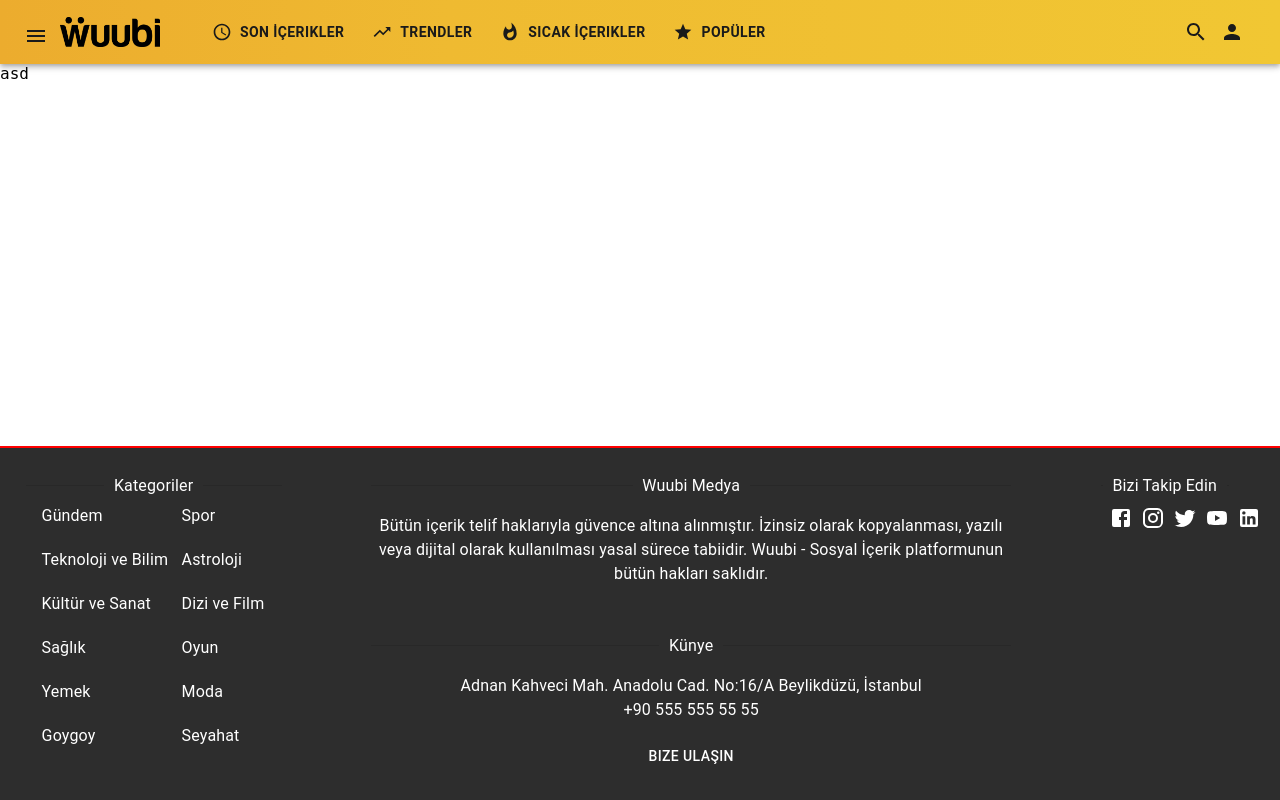
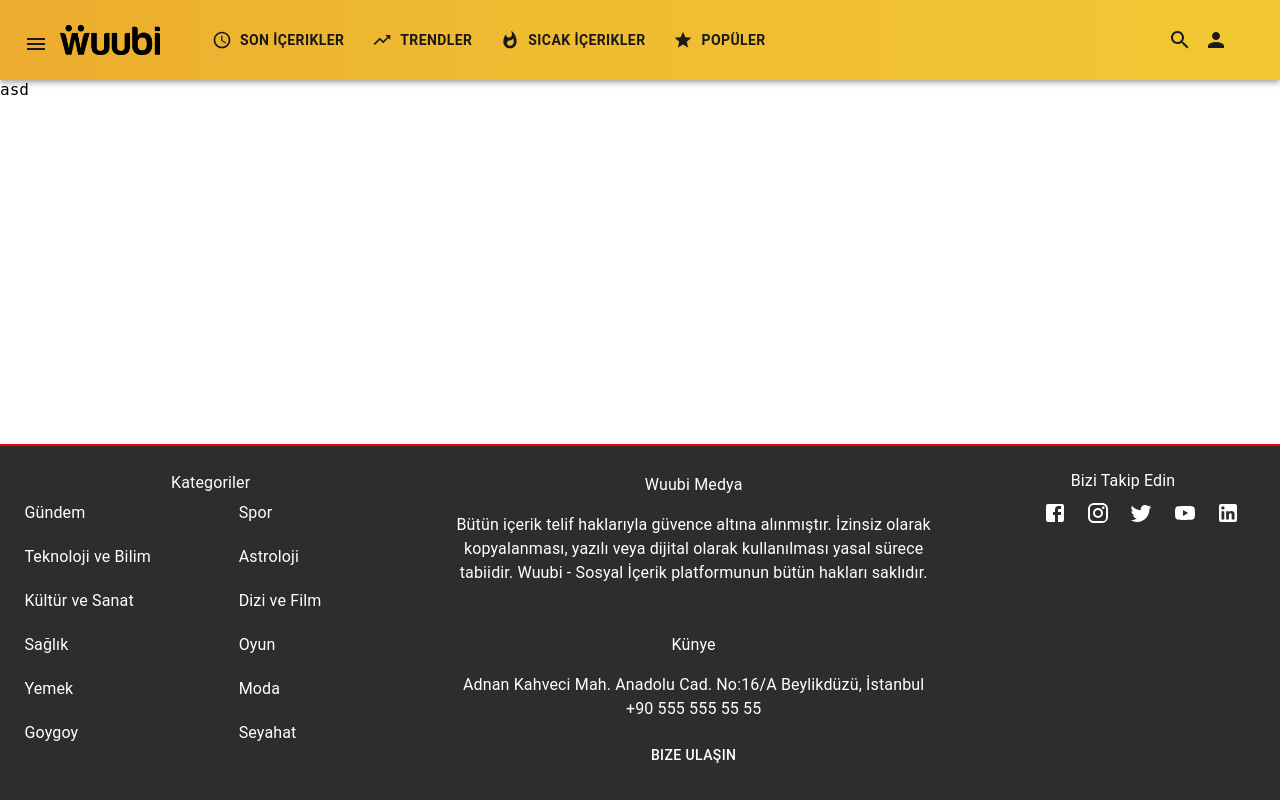
Before and after one commit to highpriv/wuubi-react, a Next.js app: page / in a window 1280 px wide. Built offline with nearby package versions, Linux system fonts and the light colour scheme.

Commit message:
footer & header done as responsive

```diff
--- a/components/Footer/Footer.jsx
+++ b/components/Footer/Footer.jsx
@@ -7,7 +7,21 @@ const Icons = require("../../assets/Icons");
 export default function Footer() {
   return (
     <div className={styles.footer}>
-      <div className={styles.categories}>
+      <Components.Grid
+        container
+        columnSpacing={{ xs: 1, sm: 2, md: 1 }}
+        sx={{ mt: 2, mb: 2 }}
+      >
+        <Components.Grid
+          item
+          xs={12}
+          md={4}
+          sx={{ display: { xs: "none", sm: "none", md: "flex", lg: "flex" } }}
+        >
+          <div
+            className={styles.categories}
+            sx={{ width: { sm: "100%", md: "20%" } }}
+          >
             <Components.Divider>
               {" "}
               <Components.Typography textAlign="center">
@@ -105,6 +119,12 @@ export default function Footer() {
               </Components.Grid>
             </Components.Grid>
           </div>
+        </Components.Grid>
+        <Components.Grid
+          item
+          md={5}
+          sx={{ display: { xs: "none", sm: "none", md: "flex", lg: "flex" } }}
+        >
           <div className={styles.copyright}>
             <Components.Divider>
               <Components.Typography textAlign="center">
@@ -134,7 +154,9 @@ export default function Footer() {
               Bize Ulaşın
             </Components.Button>
           </div>
-      <div className={styles.socailMedia}>
+        </Components.Grid>
+        <Components.Grid item xs={12} md={3}>
+          <div className={styles.socialMedia}>
             <Components.Divider>
               <Components.Typography textAlign="center">
                 Bizi Takip Edin
@@ -142,7 +164,7 @@ export default function Footer() {
             </Components.Divider>
             <Components.Grid
               container
-          columnGap={1}
+              columnGap={2}
               className={styles.socialMediaIcons}
               columnSpacing={{ xs: 1, sm: 2, md: 3 }}
             >
@@ -173,6 +195,8 @@ export default function Footer() {
               </Components.Grid>
             </Components.Grid>
           </div>
+        </Components.Grid>
+      </Components.Grid>
     </div>
   );
 }
--- a/components/Footer/Footer.module.css
+++ b/components/Footer/Footer.module.css
@@ -4,13 +4,13 @@
   border-top: 2px solid #ff0000;
   position: absolute;
   bottom: 0;
+  margin: 0;
+  padding: 0;
   color: #fff;
-  display: flex;
-  gap: 3vw;
+  overflow: hidden;
 }
 
 .categories {
-  width: 20vw;
   padding: 2%;
   align-items: center;
   justify-content: center;
@@ -20,12 +20,15 @@
   margin: 0 auto;
 }
 .copyright {
-  width: 50vw;
   padding: 2%;
   text-align: center;
 }
 
-.socailMedia {
-  width: 10vw;
+.socialMedia {
   padding: 2%;
 }
+
+.socialMediaIcons {
+  justify-content: center;
+  align-items: center;
+}
--- a/components/Header/Header.jsx
+++ b/components/Header/Header.jsx
@@ -12,7 +12,6 @@ export default function Header() {
   const handleOpenUserMenu = (event) => {
     setAnchorElUser(event.currentTarget);
   };
-
   const handleCloseUserMenu = () => {
     setAnchorElUser(null);
   };
@@ -67,7 +66,7 @@ export default function Header() {
               sx={{
                 ml: 2,
                 color: "#AAAAAA",
-                display: { xs: "none", md: "flex" },
+                display: { xs: "flex", md: "flex" },
               }}
             >
               <Components.Typography
@@ -80,8 +79,7 @@ export default function Header() {
             <Components.Box
               sx={{
                 width: "auto",
-                maxWidth: "30vw",
-                display: { xs: "none", md: "flex" },
+                maxWidth: { xs: "75vw", md: "30vw" },
               }}
             >
               <Components.Grid
@@ -89,66 +87,88 @@ export default function Header() {
                 rowSpacing={1}
                 columnSpacing={{ xs: 1, sm: 2, md: 3 }}
               >
-                <Components.Grid item xs={6}>
+                <Components.Grid item xs={6} md={6}>
                   <Components.MenuItem>
-                    <Components.Typography textAlign="center">Gündem</Components.Typography>
+                    <Components.Typography textAlign="center">
+                      Gündem
+                    </Components.Typography>
                   </Components.MenuItem>{" "}
                 </Components.Grid>
-                <Components.Grid item xs={6}>
+                <Components.Grid item xs={6} md={6}>
                   <Components.MenuItem>
-                    <Components.Typography textAlign="center">Spor</Components.Typography>
+                    <Components.Typography textAlign="center">
+                      Spor
+                    </Components.Typography>
                   </Components.MenuItem>{" "}
                 </Components.Grid>
-                <Components.Grid item xs={6}>
+                <Components.Grid item xs={6} md={6}>
                   <Components.MenuItem>
                     <Components.Typography textAlign="center">
                       Teknoloji ve Bilim
                     </Components.Typography>
                   </Components.MenuItem>{" "}
                 </Components.Grid>
-                <Components.Grid item xs={6}>
+                <Components.Grid item xs={6} md={6}>
                   <Components.MenuItem>
-                    <Components.Typography textAlign="center">Astroloji</Components.Typography>
+                    <Components.Typography textAlign="center">
+                      Astroloji
+                    </Components.Typography>
                   </Components.MenuItem>{" "}
                 </Components.Grid>
-                <Components.Grid item xs={6}>
+                <Components.Grid item xs={6} md={6}>
                   <Components.MenuItem>
-                    <Components.Typography textAlign="center">Kültür ve Sanat</Components.Typography>
+                    <Components.Typography textAlign="center">
+                      Kültür ve Sanat
+                    </Components.Typography>
                   </Components.MenuItem>{" "}
                 </Components.Grid>
-                <Components.Grid item xs={6}>
+                <Components.Grid item xs={6} md={6}>
                   <Components.MenuItem>
-                    <Components.Typography textAlign="center">Dizi ve Film</Components.Typography>
+                    <Components.Typography textAlign="center">
+                      Dizi ve Film
+                    </Components.Typography>
                   </Components.MenuItem>{" "}
                 </Components.Grid>
-                <Components.Grid item xs={6}>
+                <Components.Grid item xs={6} md={6}>
                   <Components.MenuItem>
-                    <Components.Typography textAlign="center">Sağlık</Components.Typography>
+                    <Components.Typography textAlign="center">
+                      Sağlık
+                    </Components.Typography>
                   </Components.MenuItem>{" "}
                 </Components.Grid>
-                <Components.Grid item xs={6}>
+                <Components.Grid item xs={6} md={6}>
                   <Components.MenuItem>
-                    <Components.Typography textAlign="center">Oyun</Components.Typography>
+                    <Components.Typography textAlign="center">
+                      Oyun
+                    </Components.Typography>
                   </Components.MenuItem>{" "}
                 </Components.Grid>
-                <Components.Grid item xs={6}>
+                <Components.Grid item xs={6} md={6}>
                   <Components.MenuItem>
-                    <Components.Typography textAlign="center">Yemek</Components.Typography>
+                    <Components.Typography textAlign="center">
+                      Yemek
+                    </Components.Typography>
                   </Components.MenuItem>{" "}
                 </Components.Grid>
-                <Components.Grid item xs={6}>
+                <Components.Grid item xs={6} md={6}>
                   <Components.MenuItem>
-                    <Components.Typography textAlign="center">Moda</Components.Typography>
+                    <Components.Typography textAlign="center">
+                      Moda
+                    </Components.Typography>
                   </Components.MenuItem>{" "}
                 </Components.Grid>
-                <Components.Grid item xs={6}>
+                <Components.Grid item xs={6} md={6}>
                   <Components.MenuItem>
-                    <Components.Typography textAlign="center">Goygoy</Components.Typography>
+                    <Components.Typography textAlign="center">
+                      Goygoy
+                    </Components.Typography>
                   </Components.MenuItem>{" "}
                 </Components.Grid>
-                <Components.Grid item xs={6}>
+                <Components.Grid item xs={6} md={6}>
                   <Components.MenuItem>
-                    <Components.Typography textAlign="center">Seyahat</Components.Typography>
+                    <Components.Typography textAlign="center">
+                      Seyahat
+                    </Components.Typography>
                   </Components.MenuItem>{" "}
                 </Components.Grid>
               </Components.Grid>
@@ -159,12 +179,16 @@ export default function Header() {
               sx={{
                 ml: 2,
                 color: "#AAAAAA",
-                display: { xs: "none", md: "flex" },
               }}
             >
               <Components.Typography
                 textAlign="center"
-                sx={{ fontWeight: "bold", mt: 2, mb: 2 }}
+                sx={{
+                  fontWeight: "bold",
+                  mt: 2,
+                  mb: 2,
+                  textAlign: { sm: "left", md: "left" },
+                }}
               >
                 Wuubi, tamamen ücretsiz!
               </Components.Typography>
@@ -173,7 +197,6 @@ export default function Header() {
               sx={{
                 ml: 2,
                 color: "#AAAAAA",
-                display: { xs: "none", md: "flex" },
               }}
             >
               <Components.WuubiButton text="Hesap Oluştur" />
@@ -184,10 +207,15 @@ export default function Header() {
               sx={{
                 ml: 2,
                 color: "#AAAAAA",
-                display: { xs: "none", md: "flex" },
               }}
             >
-              <Components.Typography textAlign="center" sx={{ fontWeight: "bold", mb: 2 }}>
+              <Components.Typography
+                sx={{
+                  fontWeight: "bold",
+                  mb: 2,
+                  textAlign: { sm: "left", md: "left" },
+                }}
+              >
                 Sosyal Medya
               </Components.Typography>
             </Components.Box>
@@ -195,7 +223,6 @@ export default function Header() {
               sx={{
                 ml: 2,
                 color: "#AAAAAA",
-                display: { xs: "none", md: "flex" },
               }}
             >
               <Components.Grid
@@ -234,7 +261,9 @@ export default function Header() {
 
           <Image src="/logo.png" width={100} height={30} />
 
-          <Components.Box sx={{ flexGrow: 1, ml: 4, display: { xs: "none", md: "flex" } }}>
+          <Components.Box
+            sx={{ flexGrow: 1, ml: 4, display: { xs: "none", md: "flex" } }}
+          >
             <Components.Button
               sx={{
                 color: "#1A1A1A",
@@ -280,7 +309,18 @@ export default function Header() {
             </Components.Button>
           </Components.Box>
 
-          <Components.Box sx={{ flexGrow: 0 }}>
+          <Components.Box
+            sx={{
+              display: "flex",
+              float: "right",
+              p: 1,
+              m: 1,
+              flex: 1,
+              justifyContent: "flex-end",
+              alignItems: "flex-end",
+              borderRadius: 1,
+            }}
+          >
             <Components.IconButton
               size="large"
               edge="start"
@@ -325,8 +365,13 @@ export default function Header() {
               onClose={handleCloseUserMenu}
             >
               {settings.map((setting) => (
-                <Components.MenuItem key={setting} onClick={handleCloseUserMenu}>
-                  <Components.Typography textAlign="center">{setting}</Components.Typography>
+                <Components.MenuItem
+                  key={setting}
+                  onClick={handleCloseUserMenu}
+                >
+                  <Components.Typography textAlign="center">
+                    {setting}
+                  </Components.Typography>
                 </Components.MenuItem>
               ))}
             </Components.Menu>
--- a/next.config.js
+++ b/next.config.js
@@ -1,6 +1,7 @@
-/** @type {import('next').NextConfig} */
-const nextConfig = {
+const withBundleAnalyzer = require("@next/bundle-analyzer")({
+  enabled: process.env.ANALYZE === "true",
+});
+
+module.exports = withBundleAnalyzer({
   reactStrictMode: true,
-}
-
-module.exports = nextConfig
+});
--- a/package.json
+++ b/package.json
@@ -4,6 +4,7 @@
   "private": true,
   "scripts": {
     "dev": "next dev",
+    "anal": "ANALYZE=true npm run build",
     "build": "next build",
     "start": "next start -p 8082",
     "lint": "next lint"
@@ -13,6 +14,7 @@
     "@emotion/styled": "^11.10.6",
     "@mui/icons-material": "^5.11.11",
     "@mui/material": "^5.11.13",
+    "@next/bundle-analyzer": "^13.2.4",
     "next": "^13.2.4",
     "react": "^18.2.0",
     "react-dom": "^18.2.0",
```
Also changed, not shown: 1 other file (tests, documents, lock files or other folders). Lines whose indentation alone changed are shown as unchanged.
